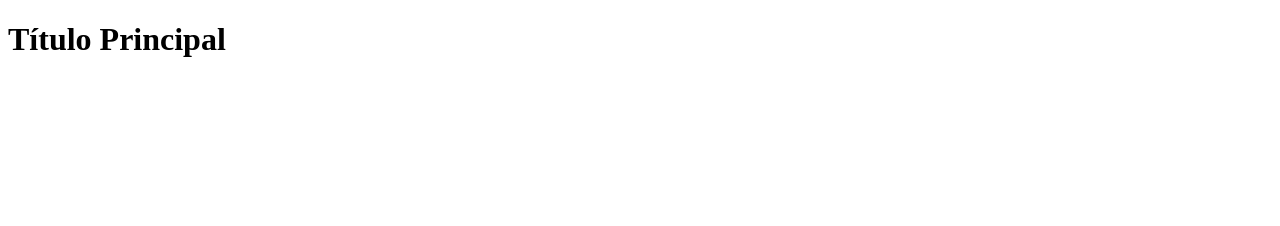
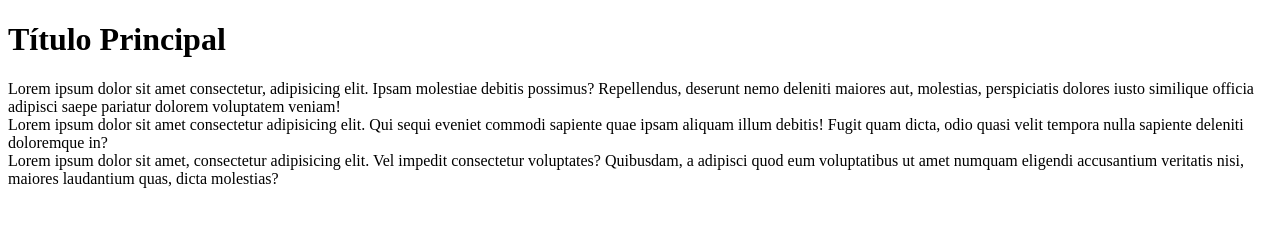
Before and after one commit to sergiomoura/AulaGit, a plain HTML site: page index.html in a window 1280 px wide. Drawn offline with Linux system fonts and the light colour scheme.

Commit message:
Adicionando articles

```diff
--- a/index.html
+++ b/index.html
@@ -8,5 +8,25 @@
   </head>
   <body>
     <h1>Título Principal</h1>
+
+    <section>
+      <article>
+        Lorem ipsum dolor sit amet consectetur, adipisicing elit. Ipsam
+        molestiae debitis possimus? Repellendus, deserunt nemo deleniti maiores
+        aut, molestias, perspiciatis dolores iusto similique officia adipisci
+        saepe pariatur dolorem voluptatem veniam!
+      </article>
+      <article>
+        Lorem ipsum dolor sit amet consectetur adipisicing elit. Qui sequi
+        eveniet commodi sapiente quae ipsam aliquam illum debitis! Fugit quam
+        dicta, odio quasi velit tempora nulla sapiente deleniti doloremque in?
+      </article>
+      <article>
+        Lorem ipsum dolor sit amet, consectetur adipisicing elit. Vel impedit
+        consectetur voluptates? Quibusdam, a adipisci quod eum voluptatibus ut
+        amet numquam eligendi accusantium veritatis nisi, maiores laudantium
+        quas, dicta molestias?
+      </article>
+    </section>
   </body>
 </html>
```
